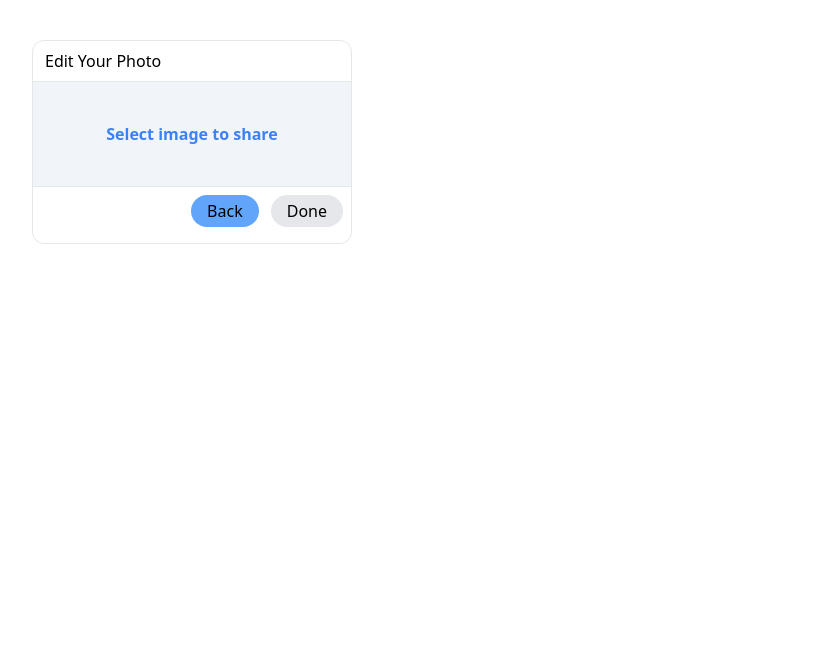
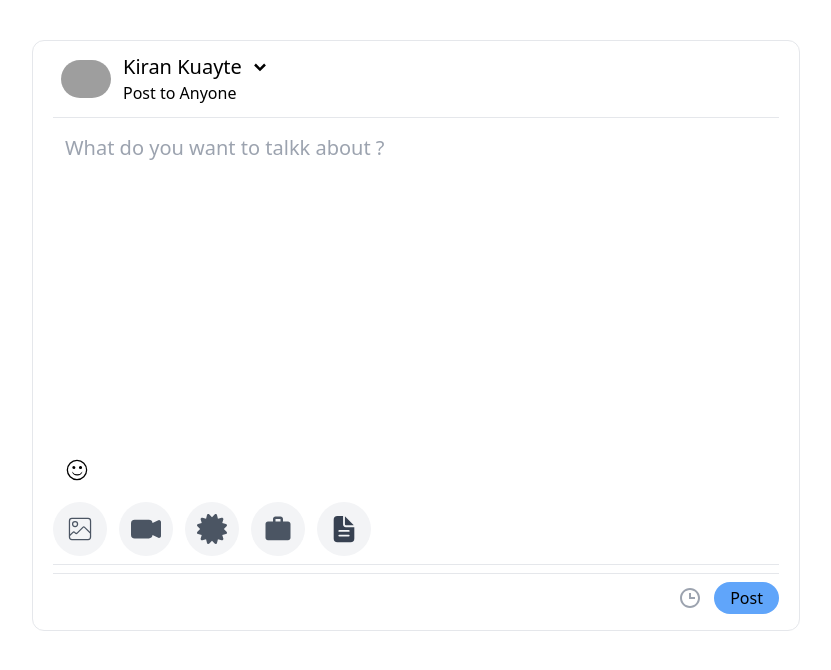
Before and after one commit to kirankuyate2157/Compomponents, a React (Vite) app: page / in a window 1280 px wide. Shown: the top 670 px of the page, without its empty margins (224-1055 px from the left). Built offline with nearby package versions, Linux system fonts and the light colour scheme; grey boxes are pictures that could not be loaded.

Commit message:
image transper

```diff
--- a/src/App.jsx
+++ b/src/App.jsx
@@ -1,10 +1,10 @@
-import EditPhoto from "./components/EditPhoto";
+import WritePost from "./components/WritePost";
 
 function App() {
   return (
     <>
-      <div className='mx-[20%] my-10 '>
-        <EditPhoto />
+      <div className='mx-[20%] my-10 border rounded-xl p-2'>
+        <WritePost />
       </div>
     </>
   );
--- a/src/components/EditPhoto.jsx
+++ b/src/components/EditPhoto.jsx
@@ -1,11 +1,16 @@
 import React, { useState } from "react";
 
-const EditPhoto = () => {
+const EditPhoto = ({ onClose, onImageSelect }) => {
   const [selectedImage, setSelectedImage] = useState(null);
 
   const handleImageChange = (e) => {
     const file = e.target.files[0];
     setSelectedImage(file);
+  };
+
+  const handleDone = () => {
+    onImageSelect(selectedImage);
+    onClose();
   };
 
   return (
@@ -28,7 +33,7 @@ const EditPhoto = () => {
             <img
               src={URL.createObjectURL(selectedImage)}
               alt='Selected Image'
-              className='w-full h-auto '
+              className='w-full h-auto'
             />
           </div>
         ) : (
@@ -37,15 +42,20 @@ const EditPhoto = () => {
       </label>
       <hr className='mb-2 text-black' />
       <div className='flex justify-end items-center gap-3 m-2'>
-        <button className='px-4 py-1 bg-blue-400 rounded-2xl hover:bg-blue-500 items-center'>
+        <button
+          className='px-4 py-1 bg-blue-400 rounded-2xl hover:bg-blue-500 items-center'
+          onClick={onClose}
+        >
           Back
         </button>
         <button
-          className={`px-4 py-1   rounded-2xl items-center ${
+          className={`px-4 py-1 rounded-2xl items-center ${
             selectedImage
-              ? "bg-blue-400 rounded-2xl hover:bg-blue-500"
+              ? "bg-blue-400 hover:bg-blue-500"
               : "bg-gray-200 hover:shadow-xl pointer-events-none"
           }`}
+          onClick={handleDone}
+          disabled={!selectedImage}
         >
           Done
         </button>
--- a/src/components/WritePost.jsx
+++ b/src/components/WritePost.jsx
@@ -1,4 +1,6 @@
 import React, { useState } from "react";
+import EditPhoto from "./EditPhoto";
+
 import Picker from "emoji-picker-react";
 import { BsCameraVideoFill } from "react-icons/bs";
 import { BiSolidChevronDown, BiTime } from "react-icons/bi";
@@ -7,16 +9,28 @@ import { CiImageOn } from "react-icons/ci";
 import { FaCertificate } from "react-icons/fa";
 import { MdWork } from "react-icons/md";
 import { IoDocumentText } from "react-icons/io5";
+
 const WritePost = () => {
   const [articleText, setArticleText] = useState("");
   const [visibilityText, setVisibilityText] = useState("Anyone");
   const [showPopup, setShowPopup] = useState(false);
+  const [showPopup2, setShowPopup2] = useState(false);
   const [showvisPopup, setVisShowPopup] = useState(false);
   const [chosenEmoji, setChosenEmoji] = useState(null);
+  const [showEditPhoto, setShowEditPhoto] = useState(false);
+  const [selectedImage, setSelectedImage] = useState(null);
+
+  const handleShowEditPhoto = () => {
+    setShowEditPhoto(!showEditPhoto);
+  };
 
   const handleVisibilitySelect = (option) => {
     setVisibilityText(option);
     setShowPopup(false);
+  };
+
+  const handleImageSelect = (image) => {
+    setSelectedImage(image);
   };
 
   const onEmojiClick = (event, emojiObject) => {
@@ -81,9 +95,10 @@ const WritePost = () => {
           </div>
         </div>
         <hr className='mt-2 text-black' />
+        <div className='relative w-full h-80  overflow-auto'>
           <div className='flex py-2'>
             <textarea
-            className='w-full rounded-xl px-3 pt-2 text-xl resize-none focus:outline-none  '
+              className='w-full rounded-xl px-3 pt-2 text-xl resize-none focus:outline-none overflow-auto'
               rows={10}
               placeholder='What do you want to talkk about ?'
               value={articleText}
@@ -91,6 +106,23 @@ const WritePost = () => {
                 setArticleText(e.target.value);
               }}
             />
+          </div>
+          {showPopup2 && (
+            <EditPhoto
+              onClose={() => setShowPopup2(false)}
+              onImageSelect={handleImageSelect}
+            />
+          )}
+
+          {selectedImage && (
+            <div className='relative w-full h-56 mt-4 overflow-auto'>
+              <img
+                src={URL.createObjectURL(selectedImage)}
+                alt='Selected Image'
+                className='w-full h-full object-contain'
+              />
+            </div>
+          )}
         </div>
         <div className='flex overflow-x-auto py-2'>
           <button
@@ -100,6 +132,7 @@ const WritePost = () => {
             <GrEmoji />
           </button>
         </div>
+
         <div className='relative'>
           {showPopup && (
             <div className='absolute bottom-[-10px] right-0 z-10 bg-white border border-gray-300 rounded mt-1 w-56'>
@@ -109,8 +142,8 @@ const WritePost = () => {
         </div>
         <div className='flex gap-3 text-3xl text-gray-600 '>
           <span
-            className='bg-gray-100 rounded-full p-3 hover:bg-gray-200  hover:shadow-md shadow-black
-          '
+            className='bg-gray-100 rounded-full p-3 hover:bg-gray-200  hover:shadow-md shadow-black'
+            onClick={() => setShowPopup2(!showPopup2)}
           >
             <CiImageOn />
           </span>
@@ -131,7 +164,7 @@ const WritePost = () => {
           '
           >
             <MdWork />
-          </span>{" "}
+          </span>
           <span
             className='bg-gray-100 rounded-full p-3 hover:shadow-md shadow-black hover:bg-gray-200
           '
@@ -140,6 +173,8 @@ const WritePost = () => {
           </span>
         </div>
         <hr className='mt-2 text-black' />
+
+        <hr className='mt-2 text-black' />
         <div className='flex justify-end items-center gap-3 my-2'>
           <BiTime className='text-2xl text-gray-400' />
           <button className='px-4 py-1 bg-blue-400 rounded-2xl hover:bg-blue-500 items-center'>
@@ -147,6 +182,7 @@ const WritePost = () => {
           </button>
         </div>
       </div>
+      {showEditPhoto && <EditPhoto onImageSelect={handleImageSelect} />}
     </>
   );
 };
```
Lines whose indentation alone changed are shown as unchanged.
